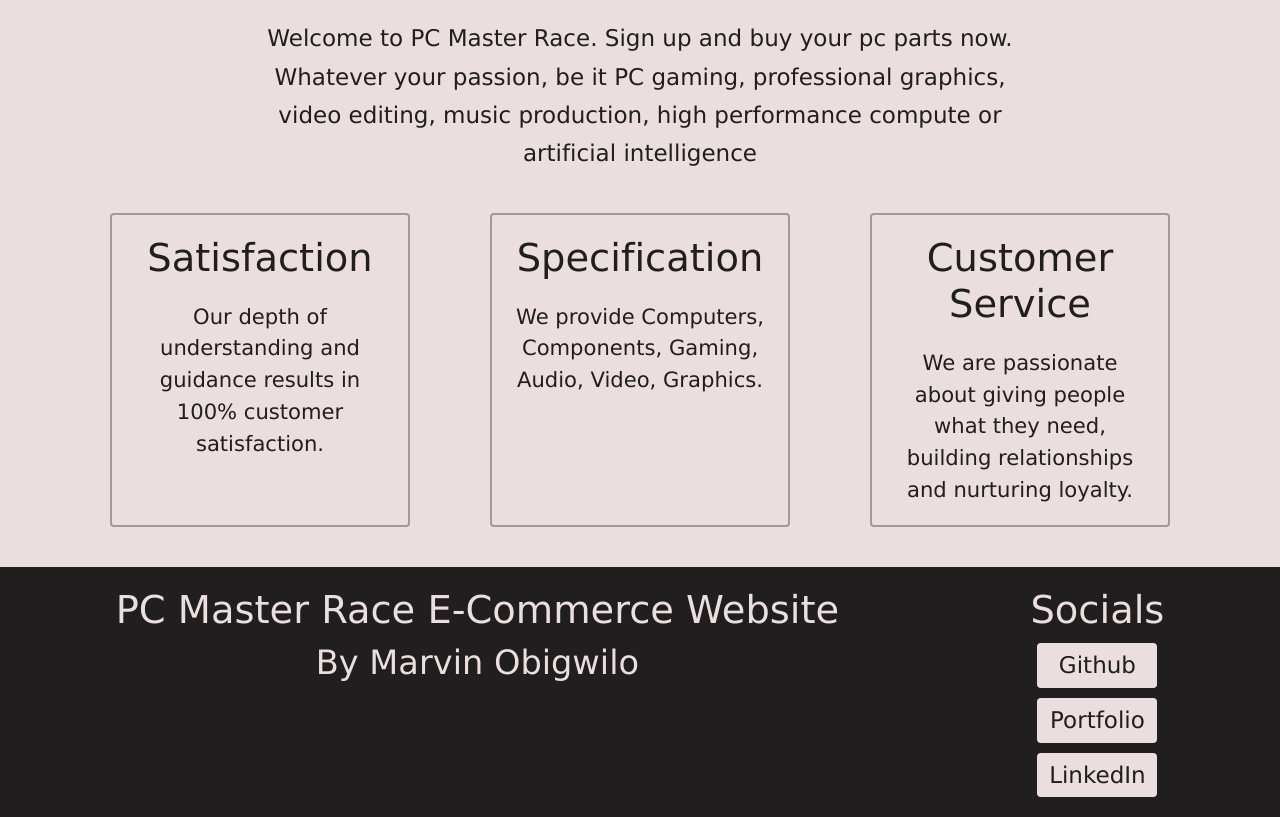
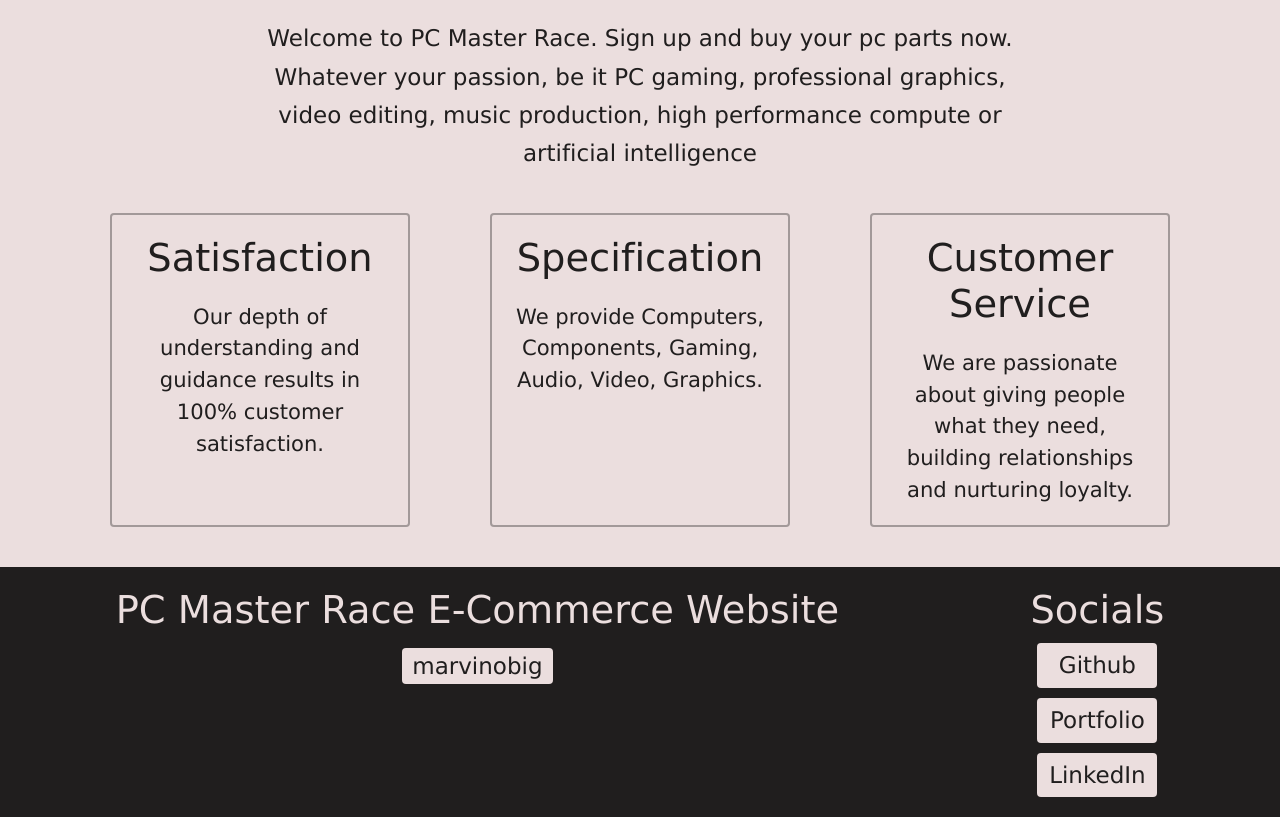
Before and after one commit to marvinobig/pcmasterrace, a PHP site: page / in a window 1280 px wide. Shown: the part 78-895 px from the top of the page. Run offline with PHP 8.4, Linux system fonts and the light colour scheme.

Commit message:
change footer header

```diff
--- a/pages/partials/footer.partial.php
+++ b/pages/partials/footer.partial.php
@@ -1,7 +1,8 @@
 <footer class="footer">
     <div class="footer-title-container">
         <h2 class="footer-title">PC Master Race E-Commerce Website</h2>
-        <h3 class="footer-title">By Marvin Obigwilo</h3>
+        <h3 class="footer-title"><a class="footer-socials-link" href="https://github.com/marvinobig" target="_blank"
+                rel="noreferrer">marvinobig</a></h3>
     </div>
 
     <div class="footer-socials-container">
```
